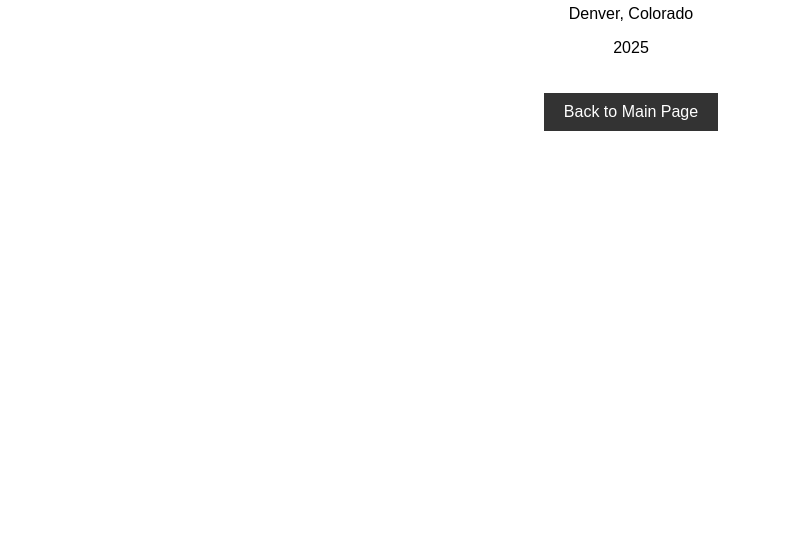
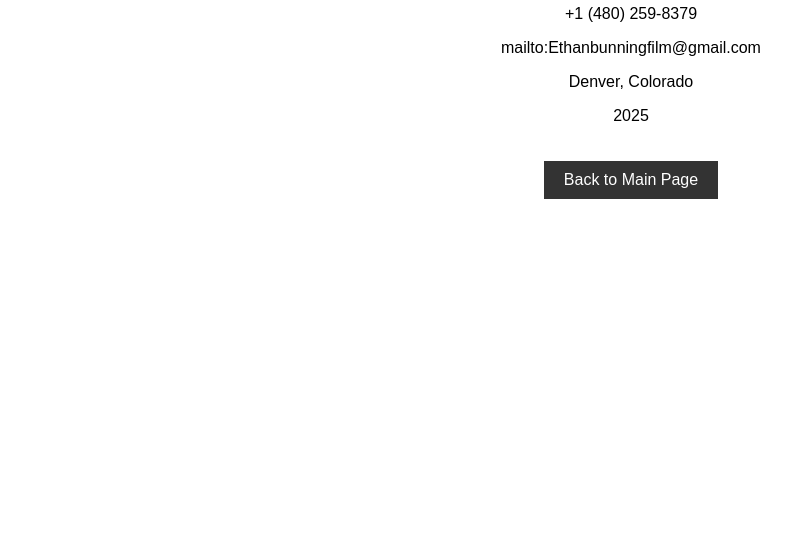
Before and after one commit to TotallyUseless/bunning-website, a plain HTML site: page info.html in a window 1280 px wide. Shown: the part 245-800 px from the top of the page, without its empty margins (9-800 px from the left). Drawn offline with Linux system fonts and the light colour scheme.

Commit message:
Update Info

```diff
--- a/info.html
+++ b/info.html
@@ -17,6 +17,8 @@
     <main>
         <section id="info">
             <h2>Info</h2>
+            <p>+1 (480) 259-8379<p>
+            <p>mailto:Ethanbunningfilm@gmail.com<p>
             <p>Denver, Colorado</p>
             <p>2025</p>
             <button onclick="history.back()" class="back-button">Back to Main Page</button>
```
